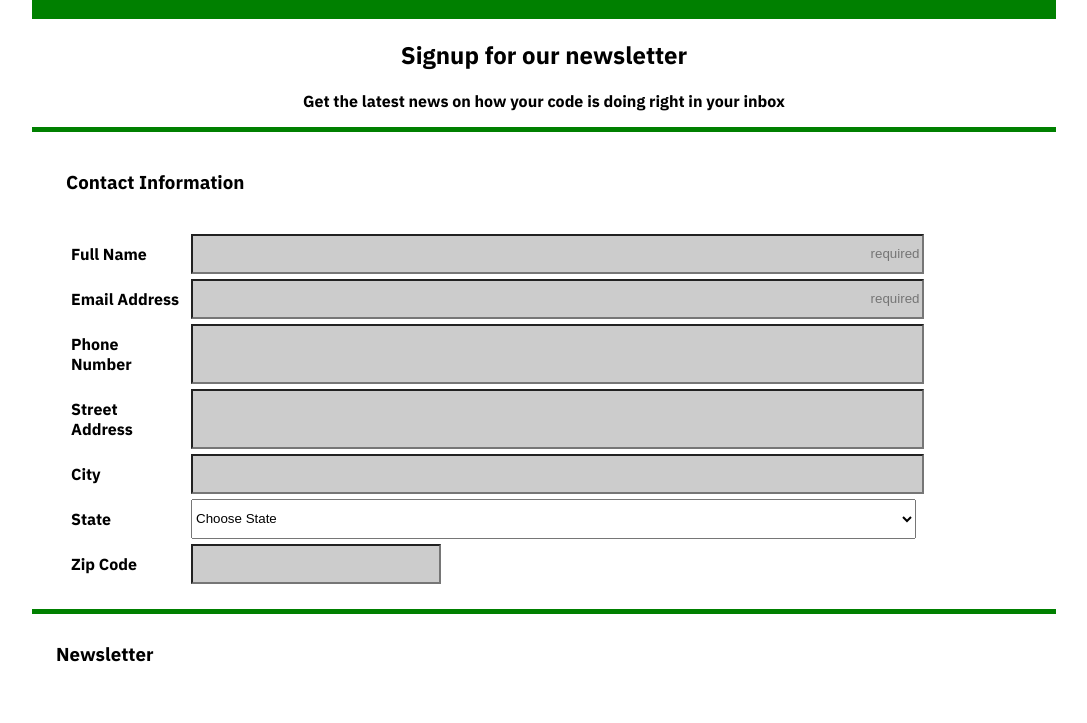
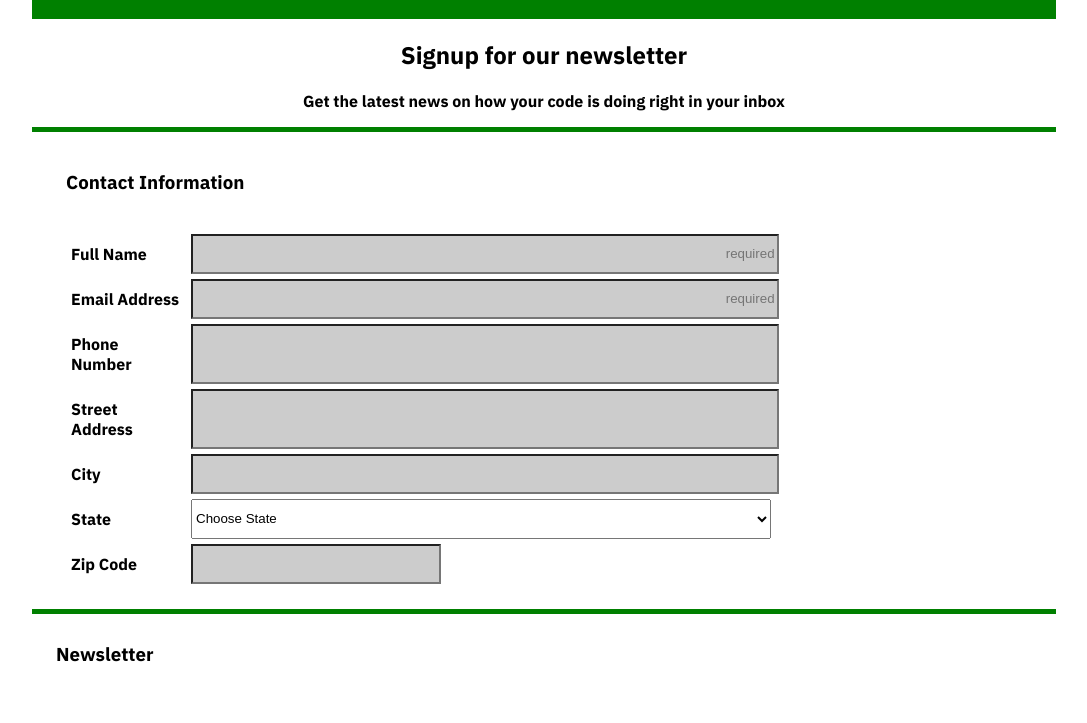
Before and after one commit to FrankGrillo1991/project-3, a plain HTML site: page index.html in a window 1280 px wide. Shown: the part 66-789 px from the top of the page, without its empty margins (96-1183 px from the left). Drawn offline with Linux system fonts and the light colour scheme.

Commit message:
Update styles.css

```diff
--- a/css/styles.css
+++ b/css/styles.css
@@ -166,29 +166,29 @@ footer {
     }
 
     #name {
-        width: 75%;
+        width: 60%;
     }
 
     #email {
-        width: 75%;
+        width: 60%;
         background-color: #cccccc;
     }
 
     #phone {
-        width: 75%;
+        width: 60%;
         background-color: #cccccc;
     }
 
     #address {
-        width: 75%;
+        width: 60%;
     }
 
     #city {
-        width: 75%;
+        width: 60%;
     }
 
     #state {
-        width: 75%;
+        width: 60%;
     }
 
 }
```
